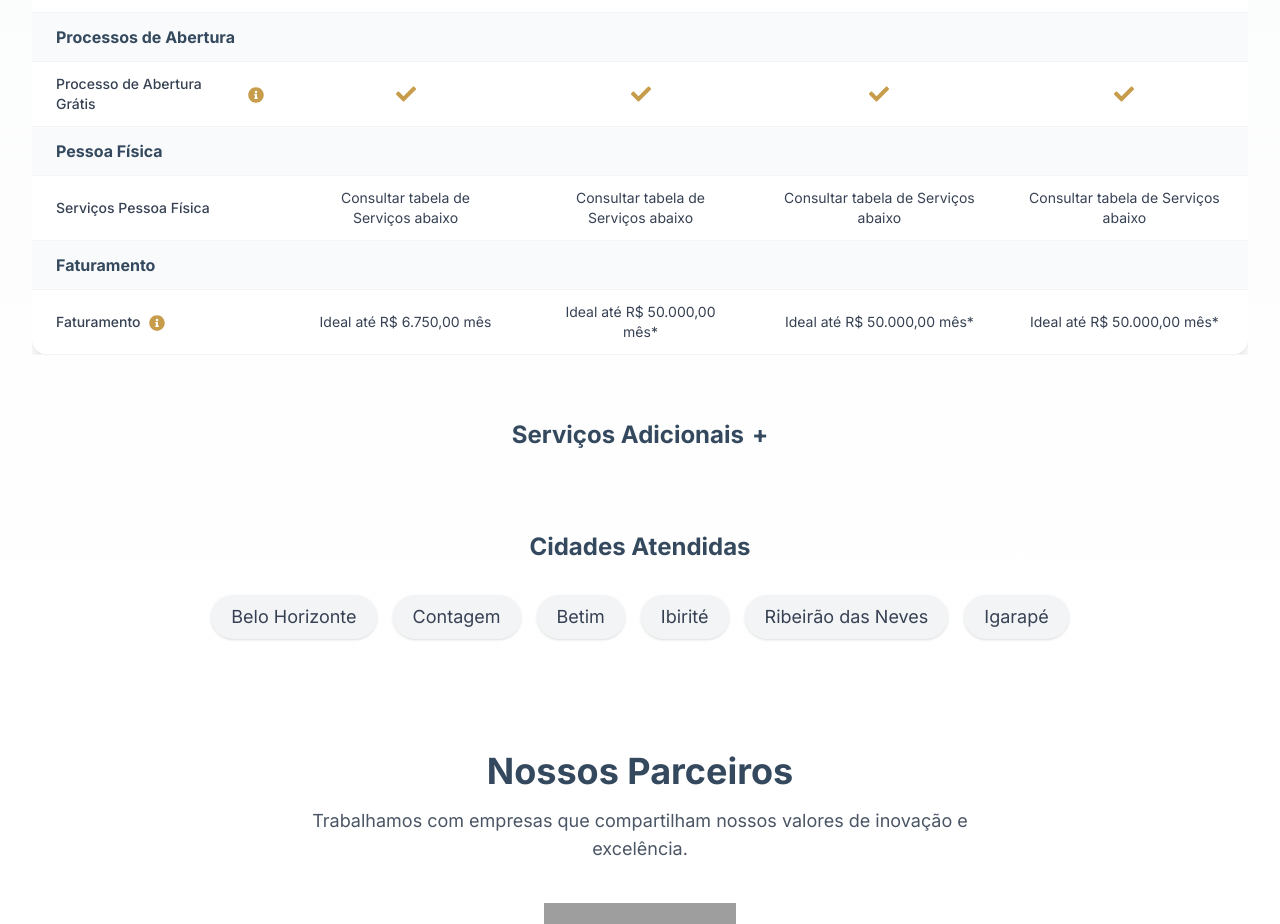
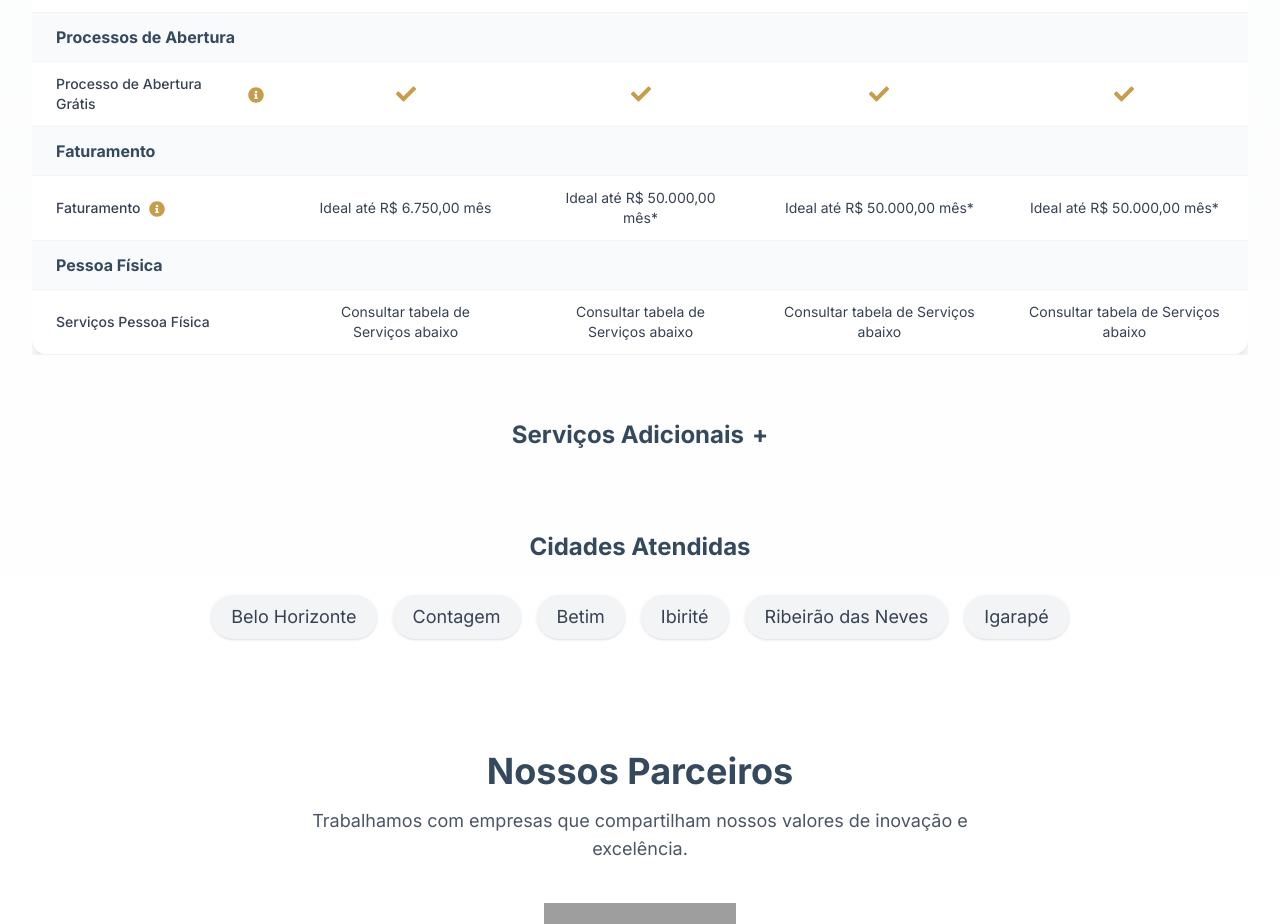
Before and after one commit to diogocoutinho/gcdigicont2, a Next.js app: page / in a window 1280 px wide. Shown: the part 3231-4155 px from the top of the page. Built offline with nearby package versions, Linux system fonts and the light colour scheme; grey boxes are pictures that could not be loaded.

Commit message:
Swap "Pessoa Física" and "Faturamento" categories in Plans component, updating feature labels and values for clarity. Adjust tooltip z-index for improved visibility.

```diff
--- a/src/components/Plans.tsx
+++ b/src/components/Plans.tsx
@@ -66,20 +66,6 @@ const categories: Category[] = [
     ],
   },
   {
-    name: "Pessoa Física",
-    features: [
-      {
-        label: "Serviços Pessoa Física",
-        values: [
-          "Consultar tabela de Serviços abaixo",
-          "Consultar tabela de Serviços abaixo",
-          "Consultar tabela de Serviços abaixo",
-          "Consultar tabela de Serviços abaixo",
-        ],
-      },
-    ],
-  },
-  {
     name: "Faturamento",
     features: [
       {
@@ -91,6 +77,20 @@ const categories: Category[] = [
           "Ideal até R$ 50.000,00 mês*",
         ],
         note: "* valores acima consulte um consultor pelos canais de Contato",
+      },
+    ],
+  },
+  {
+    name: "Pessoa Física",
+    features: [
+      {
+        label: "Serviços Pessoa Física",
+        values: [
+          "Consultar tabela de Serviços abaixo",
+          "Consultar tabela de Serviços abaixo",
+          "Consultar tabela de Serviços abaixo",
+          "Consultar tabela de Serviços abaixo",
+        ],
       },
     ],
   },
@@ -153,7 +153,7 @@ function FeatureLabelWithNote({
         >
           <FaInfoCircle className="inline-block w-4 h-4 align-middle" />
           {show && (
-            <span className="absolute left-6 top-1/2 z-20 -translate-y-1/2 bg-gray-900 text-white text-sm rounded px-3 py-2 shadow-lg max-w-xs whitespace-normal break-words min-w-80 ">
+            <span className="absolute left-6 top-1/2 z-50 -translate-y-1/2 bg-gray-900 text-white text-sm rounded px-3 py-2 shadow-lg max-w-xs whitespace-normal break-words min-w-80">
               {note}
             </span>
           )}
```
